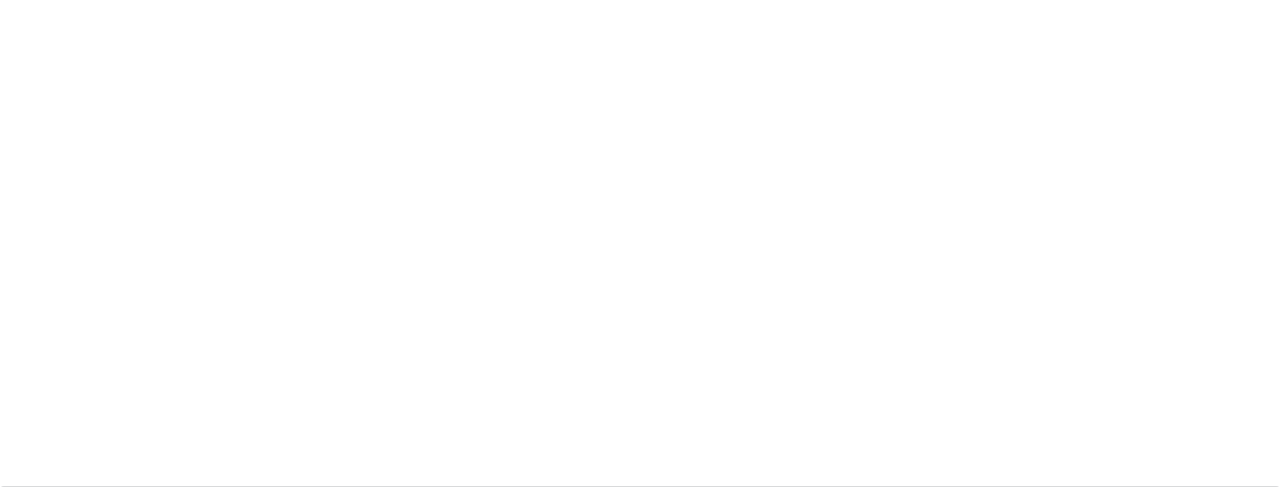
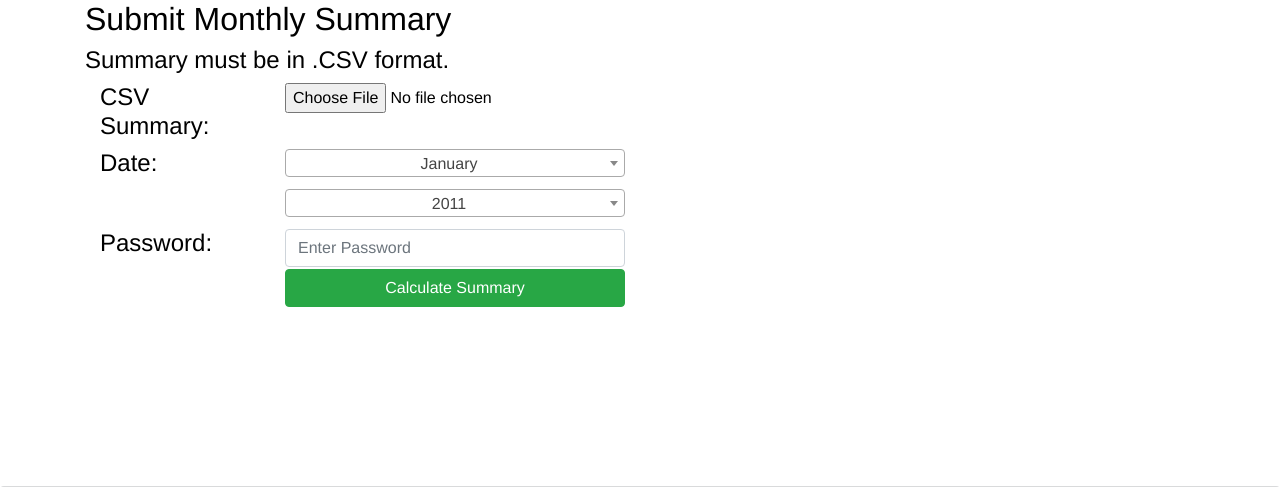
Before and after one commit to seangtkelley/hampsteadwx-django, a Django app: page /summaries/monthly/submit in a window 1280 px wide. Shown: the part 66-553 px from the top of the page. Run offline with Django 3.2, Linux system fonts and the light colour scheme; some libraries are stand-ins or nearby versions.

Commit message:
added monthly summary submit

```diff
--- a/templates/summaries/monthly/submit.html
+++ b/templates/summaries/monthly/submit.html
@@ -1,6 +1,82 @@
 {% extends "layouts/main.html" %}
 {% load static %}
+{% load custom_tags %}
 
 {% block content %}
+<div class="container">
+    <form action="{% url 'summaries_monthly_submit' %}" enctype="multipart/form-data" method="POST">
+        {% csrf_token %}
 
+        <h2>Submit Monthly Summary</h2>
+        <h4>Summary must be in .CSV format.</h4>
+
+        <script>
+            $(document).ready(function () {
+                $(".monthSelect").select2({
+                    placeholder: "Select a Month"
+                });
+                $(".yearSelect").select2({
+                    placeholder: "Select a Year"
+                });
+            });
+        </script>
+
+        <div class="row better-row">
+
+            <div class="col-xs-12 col-sm-12 col-md-2 col-lg-2" style="min-height: 40px;">
+                <h4>CSV Summary:</h4>
+            </div>
+            <input id="fileupload" class="col-xs-12 col-sm-12 col-md-4 col-lg-4" type="file" name="csvFile" />
+            <div class="col-xs-12 col-sm-12 col-md-6 col-lg-6" style="min-height: 40px;"></div>
+
+
+            <div class="col-xs-12 col-sm-12 col-md-2 col-lg-2" style="min-height: 40px;">
+                <h4>Date:</h4>
+            </div>
+            <div class="col-xs-12 col-sm-12 col-md-4 col-lg-4" style="text-align: center">
+                <select class="monthSelect" name="month" style="width: 100%">
+                    <option value="1">January</option>
+                    <option value="2">February</option>
+                    <option value="3">March</option>
+                    <option value="4">April</option>
+                    <option value="5">May</option>
+                    <option value="6">June</option>
+                    <option value="7">July</option>
+                    <option value="8">August</option>
+                    <option value="9">September</option>
+                    <option value="10">October</option>
+                    <option value="11">November</option>
+                    <option value="12">December</option>
+                </select>
+            </div>
+            <div class="col-xs-12 col-sm-12 col-md-6 col-lg-6" style="min-height: 40px;"></div>
+            <div class="col-xs-12 col-sm-12 col-md-2 col-lg-2" style="min-height: 40px;"></div>
+            <div class="col-xs-12 col-sm-12 col-md-4 col-lg-4" style="text-align: center">
+                <select class="yearSelect" name="year" style="width: 100%">
+                    {% now "Y" as current_year %}
+                    {% for year in 2011|range_inclu:current_year %}
+                        <option value='{{ year }}'>{{ year }}</option>
+                    {% endfor %}
+                </select>
+            </div>
+            <div class="col-xs-12 col-sm-12 col-md-6 col-lg-6" style="min-height: 40px;"></div>
+
+            <div class="col-xs-12 col-sm-12 col-md-2 col-lg-2" style="min-height: 40px;">
+                <h4>Password:</h4>
+            </div>
+            <div class="col-xs-12 col-sm-12 col-md-4 col-lg-4" style="min-height: 40px;">
+                <input type="password" name="password" class="form-control" placeholder="Enter Password" />
+            </div>
+            <div class="col-xs-12 col-sm-12 col-md-6 col-lg-6" style="min-height: 40px;"></div>
+
+            <div class="col-xs-12 col-sm-12 col-md-2 col-lg-2" style="min-height: 40px;"></div>
+            <div class="col-xs-12 col-sm-12 col-md-4 col-lg-4" style="text-align: center">
+                <input type="submit" name="submit" id="submit" class="btn btn-success" style="width: 100%"
+                    value="Calculate Summary" />
+            </div>
+            <div class="col-xs-12 col-sm-12 col-md-6 col-lg-6" style="min-height: 40px;"></div>
+
+        </div>
+    </form>
+</div>
 {% endblock %}
```
